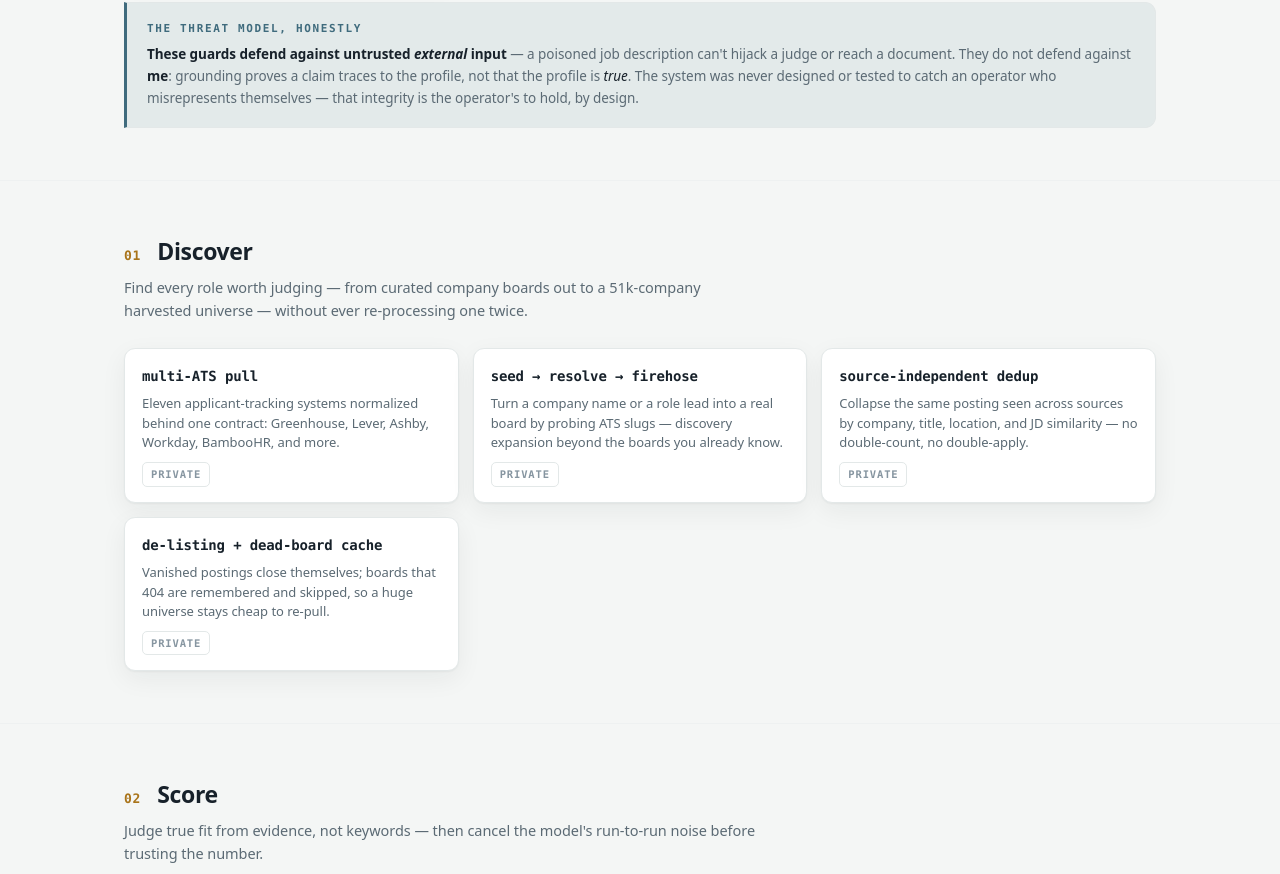
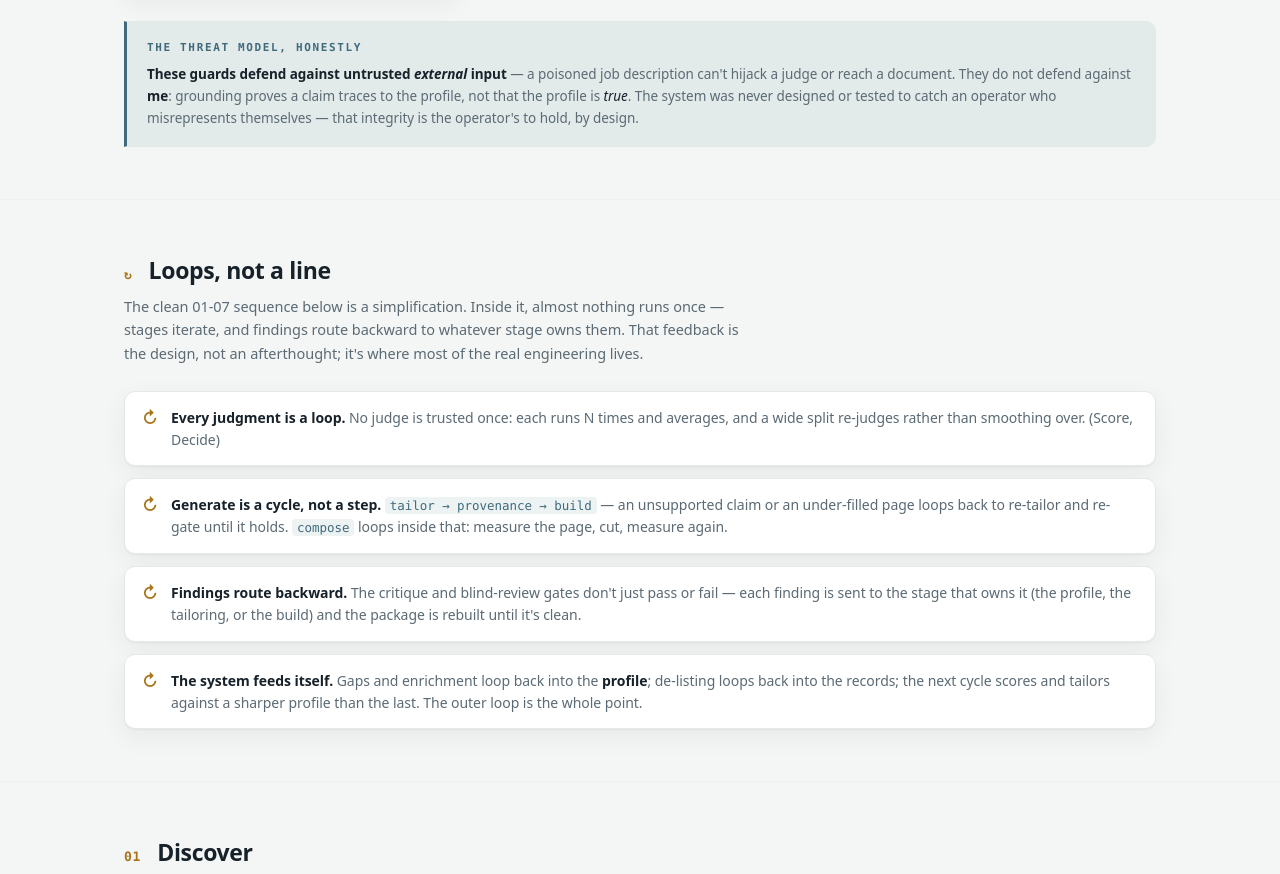
Before and after one commit to malikwashington/skill-generator, a plain HTML site: page docs/index.html in a window 1280 px wide. Shown: the part 1456-2330 px from the top of the page. Drawn offline with Linux system fonts and the light colour scheme.

Commit message:
Docs update: refresh README, USE-CASES, and the system-map page
Doc-only (README + USE-CASES + self-contained docs/index.html); no code changes.

```diff
--- a/docs/index.html
+++ b/docs/index.html
@@ -189,6 +189,21 @@
   .limit p b { color:var(--ink); font-weight:600; }
   .limit p em { font-style:italic; color:var(--ink); }
 
+  /* inner loops + feedback edges */
+  .loops { display:flex; flex-direction:column; gap:12px; }
+  .loop {
+    position:relative; padding:15px 18px 15px 46px; background:var(--panel); border:1px solid var(--line);
+    border-radius:11px; font-size:14px; line-height:1.56; color:var(--muted); box-shadow:var(--shadow);
+  }
+  .loop b { color:var(--ink); font-weight:600; }
+  .loop code {
+    font-family:ui-monospace,"SF Mono",Menlo,Consolas,monospace; font-size:12.5px; color:var(--steel);
+    background:var(--steel-soft); padding:1px 5px; border-radius:4px; white-space:nowrap;
+  }
+  .loop::before {
+    content:"\21BB"; position:absolute; left:17px; top:13px; font-size:17px; color:var(--gold); font-weight:600;
+  }
+
   .fade { opacity:0; transform:translateY(8px); animation:rise .7s cubic-bezier(.2,.7,.2,1) forwards; }
   .fade:nth-child(2){animation-delay:.05s}.fade:nth-child(3){animation-delay:.1s}
   @keyframes rise { to { opacity:1; transform:none; } }
@@ -241,7 +256,7 @@
       <div class="grid">
         <a class="cap pub" href="https://github.com/malikwashington/skill-generator" target="_blank" rel="noopener">
           <span class="name">skill-generator</span>
-          <span class="desc">The governance that lets any of these be trusted: a hash-keyed review gate a skill can't ship without, plus fail-closed guards that hard-block send / submit / secret surfaces. The pipeline stops at the submit button, always.</span>
+          <span class="desc">The governance that lets any of these be trusted: a hash-keyed review gate a skill can't ship without, plus fail-closed guards that hard-block send / submit / secret surfaces. Build a new skill or harden one you already have &mdash; same enforcement either way.</span>
           <span class="chip">Public</span>
         </a>
         <div class="cap">
@@ -263,6 +278,20 @@
       <div class="limit">
         <span class="lbl">The threat model, honestly</span>
         <p><b>These guards defend against untrusted <em>external</em> input</b> &mdash; a poisoned job description can't hijack a judge or reach a document. They do not defend against <b>me</b>: grounding proves a claim traces to the profile, not that the profile is <em>true</em>. The system was never designed or tested to catch an operator who misrepresents themselves &mdash; that integrity is the operator's to hold, by design.</p>
+      </div>
+    </div>
+  </section>
+
+  <!-- LOOPS -->
+  <section>
+    <div class="wrap">
+      <div class="band-head"><span class="no">&#8635;</span><h2>Loops, not a line</h2></div>
+      <p class="band-sub">The clean 01-07 sequence below is a simplification. Inside it, almost nothing runs once &mdash; stages iterate, and findings route backward to whatever stage owns them. That feedback is the design, not an afterthought; it's where most of the real engineering lives.</p>
+      <div class="loops">
+        <div class="loop"><b>Every judgment is a loop.</b> No judge is trusted once: each runs N times and averages, and a wide split re-judges rather than smoothing over. (Score, Decide)</div>
+        <div class="loop"><b>Generate is a cycle, not a step.</b> <code>tailor &rarr; provenance &rarr; build</code> &mdash; an unsupported claim or an under-filled page loops back to re-tailor and re-gate until it holds. <code>compose</code> loops inside that: measure the page, cut, measure again.</div>
+        <div class="loop"><b>Findings route backward.</b> The critique and blind-review gates don't just pass or fail &mdash; each finding is sent to the stage that owns it (the profile, the tailoring, or the build) and the package is rebuilt until it's clean.</div>
+        <div class="loop"><b>The system feeds itself.</b> Gaps and enrichment loop back into the <b>profile</b>; de-listing loops back into the records; the next cycle scores and tailors against a sharper profile than the last. The outer loop is the whole point.</div>
       </div>
     </div>
   </section>
@@ -374,7 +403,7 @@
       <div class="ex">
         <a class="repo" href="https://github.com/malikwashington/skill-generator" target="_blank" rel="noopener">
           <span class="rn">skill-generator <span class="ar">&#8599;</span></span>
-          <span class="rd">The factory and its governance &mdash; the review gate and fail-closed guards that let any of these skills be trusted. A skill isn't done until it passes.</span>
+          <span class="rd">The factory and its governance &mdash; the review gate and fail-closed guards that let any skill be trusted, whether you build it here or harden one you already have. A skill isn't done until it passes.</span>
           <span class="rmap">maps to &middot; <b>the trust spine</b></span>
         </a>
         <a class="repo" href="https://github.com/malikwashington/tailor-artifacts" target="_blank" rel="noopener">
@@ -393,7 +422,7 @@
 
   <footer>
     <div class="wrap">
-      <p class="note"><b>Why only three are public.</b> The full pipeline runs privately on my own job search &mdash; my profile, my data, my decisions. What's open-source is a clean, standalone sample of the pattern, not the whole system. The depth is real; most of it just isn't mine to publish.</p>
+      <p class="note"><b>Why only three are public.</b> It's all mine to open-source &mdash; this isn't about permission. The full pipeline is a personal tool wired to my own data (profile, applications, decisions), and scrubbing that PII out of every corner isn't worth the hassle for something I run for myself. So what's public is a clean, standalone sample of the pattern; the rest stays private for practical reasons, not proprietary ones.</p>
       <p class="note">Every capability above shares one contract: code owns state and safety, a judge makes the call behind a validated schema, and a human decides before anything irreversible. Build one well and the next is the same kernel pointed somewhere new &mdash; which is how 25 of them came to exist.</p>
     </div>
   </footer>
```
Also changed, not shown: 2 other files.
